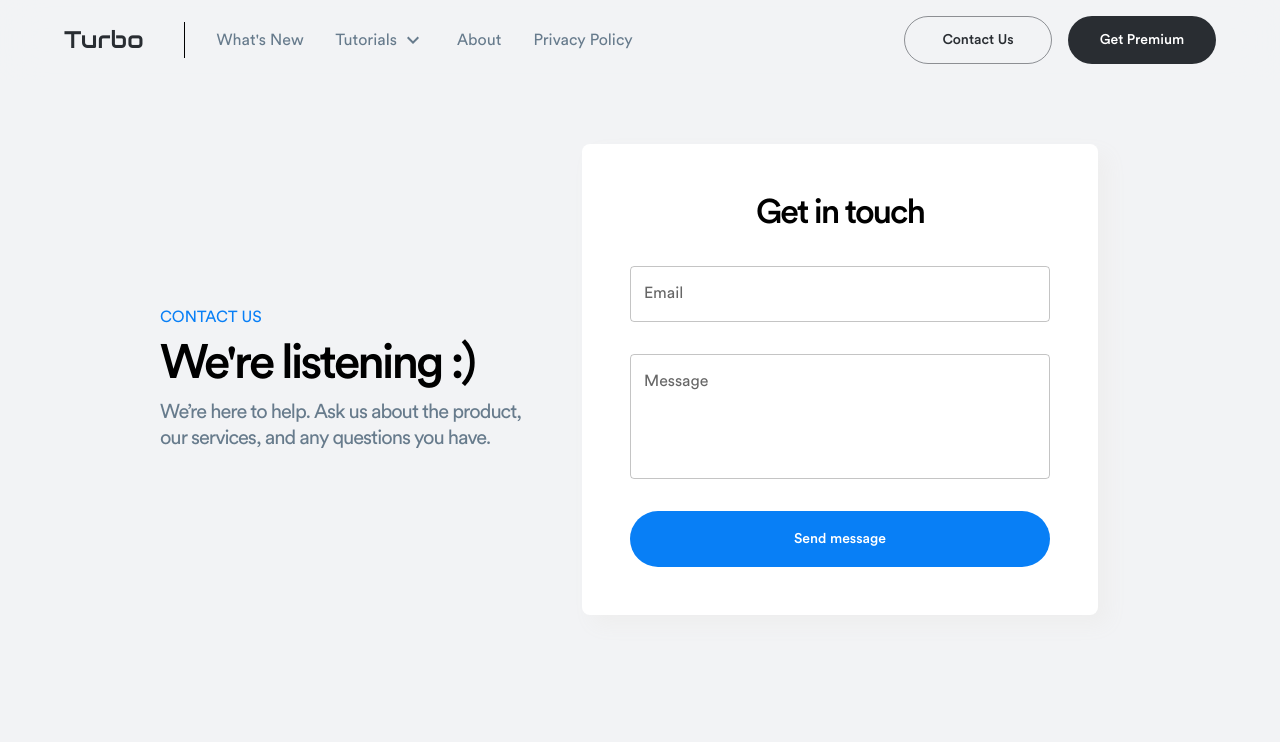
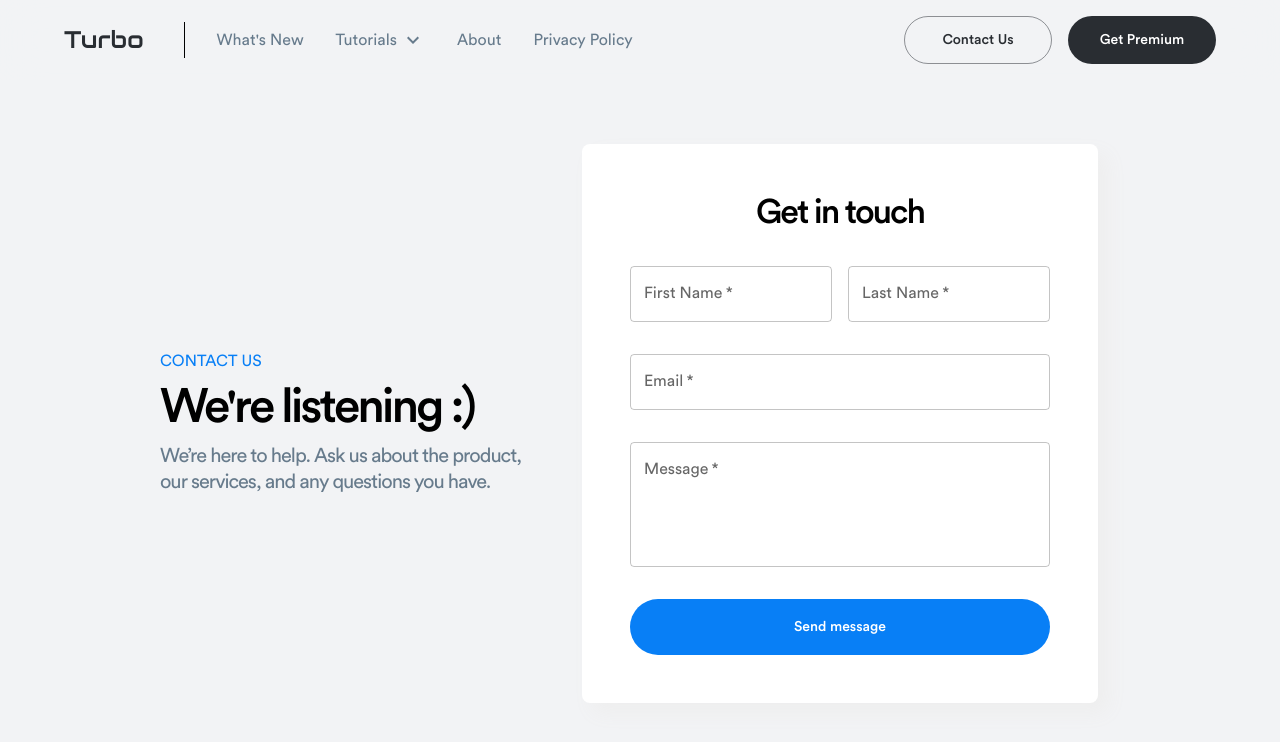
Before and after one commit to Basebolt/turbo-website, a React (Create React App) app: page /contact-us in a window 1280 px wide. Shown: the top 742 px of the page. Built offline with nearby package versions, Linux system fonts and the light colour scheme.

Commit message:
netlify form test

```diff
--- a/public/index.html
+++ b/public/index.html
@@ -6,10 +6,24 @@
     <meta name="viewport" content="width=device-width, initial-scale=1" />
     <meta name="theme-color" content="#000000" />
     <meta name="description" content="40+ New features for Google Meet" />
-    <link rel="apple-touch-icon" sizes="180x180" href="%PUBLIC_URL%/favicons/apple-touch-icon.png">
-    <link rel="icon" type="image/png" sizes="32x32" href="%PUBLIC_URL%/favicons/favicon-32x32.png">
-    <link rel="icon" type="image/png" sizes="16x16" href="%PUBLIC_URL%/favicon//favicon-16x16.png">
-    <link rel="manifest" href="%PUBLIC_URL%/favicons/site.webmanifest">
+    <link
+      rel="apple-touch-icon"
+      sizes="180x180"
+      href="%PUBLIC_URL%/favicons/apple-touch-icon.png"
+    />
+    <link
+      rel="icon"
+      type="image/png"
+      sizes="32x32"
+      href="%PUBLIC_URL%/favicons/favicon-32x32.png"
+    />
+    <link
+      rel="icon"
+      type="image/png"
+      sizes="16x16"
+      href="%PUBLIC_URL%/favicon//favicon-16x16.png"
+    />
+    <link rel="manifest" href="%PUBLIC_URL%/favicons/site.webmanifest" />
     <!--
         manifest.json provides metadata used when your web app is installed on a
       user's mobile device or desktop. See https://developers.google.com/web/fundamentals/web-app-manifest/
@@ -34,6 +48,12 @@
     <title>Turbo - Chrome Extension</title>
   </head>
   <body data-aos-duration="1000" data-aos-easing="ease">
+    <form name="contact" netlify netlify-honeypot="bot-field" hidden>
+      <input type="text" name="first-name" />
+      <input type="text" name="last-name" />
+      <input type="email" name="email" />
+      <textarea name="message"></textarea>
+    </form>
     <noscript>You need to enable JavaScript to run this app.</noscript>
     <div id="root"></div>
     <!--
--- a/src/pages/contact-us.js
+++ b/src/pages/contact-us.js
@@ -52,7 +52,8 @@ export const ContactUs = () => {
           </Stack>
         </Grid>
         <Grid item lg={7} width="100%">
-          <form name="contact" method="POST" netlify>
+          <form name="contact" method="POST" data-netlify="true">
+            <input type="hidden" name="form-name" value="contact" />
             <Stack
               p={6}
               spacing={4}
@@ -76,13 +77,29 @@ export const ContactUs = () => {
               >
                 Get in touch
               </Typography>
-
+              <Stack direction="row" spacing={2}>
+                <TextField
+                  sx={{ width: "100%" }}
+                  label="First Name"
+                  name="first-name"
+                  variant="outlined"
+                  required
+                />
+                <TextField
+                  sx={{ width: "100%" }}
+                  label="Last Name"
+                  name="last-name"
+                  variant="outlined"
+                  required
+                />
+              </Stack>
               <TextField
                 sx={{ width: "100%" }}
                 label="Email"
                 name="email"
                 type="email"
                 variant="outlined"
+                required
               />
               <TextField
                 sx={{ width: "100%" }}
@@ -91,6 +108,7 @@ export const ContactUs = () => {
                 rows={4}
                 variant="outlined"
                 multiline
+                required
               />
               <Button
                 type="submit"
```
